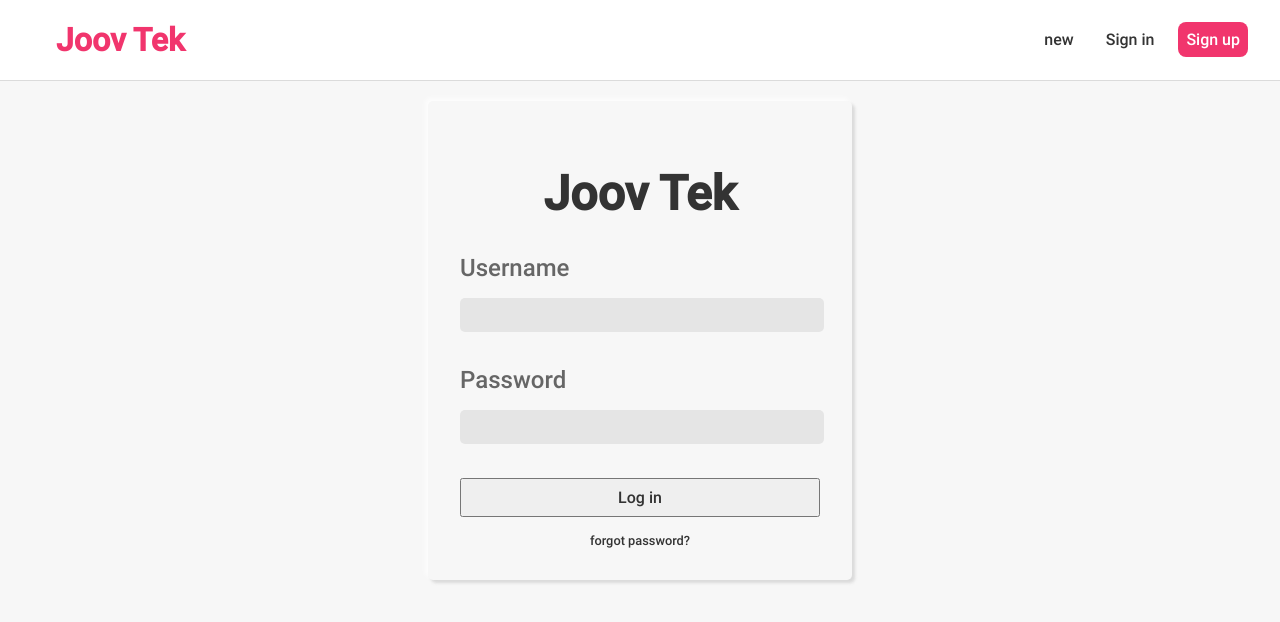
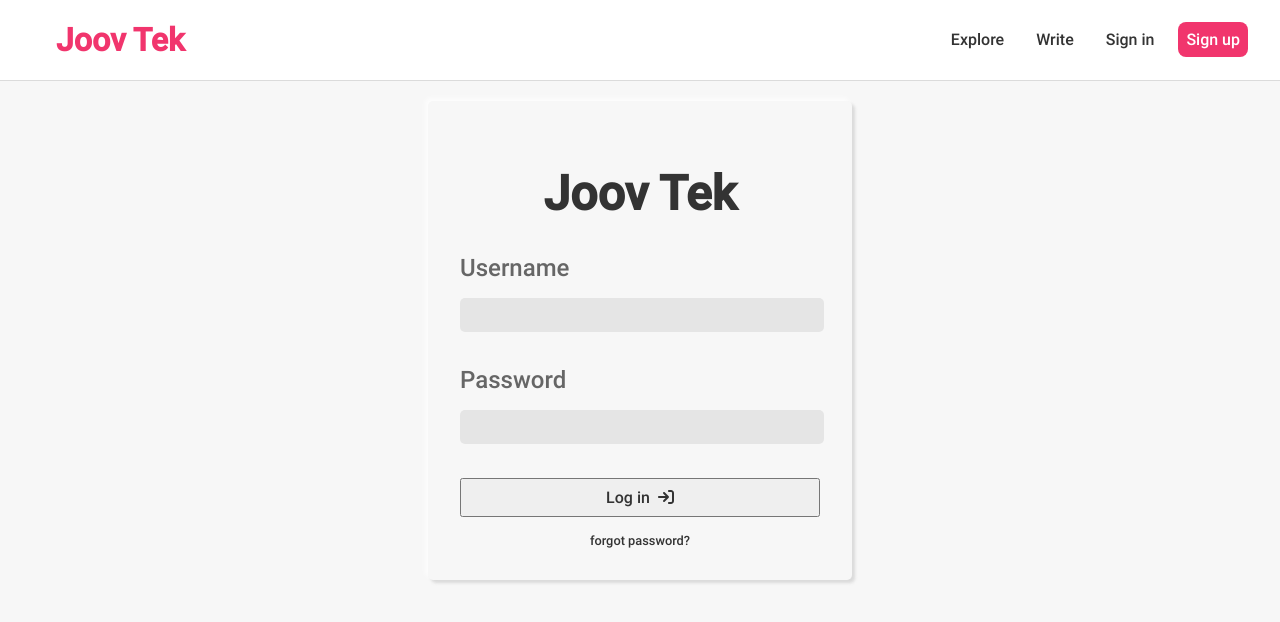
Before and after one commit to acf-patrick/jovo-blog, a React (Create React App) app: page /signin in a window 1280 px wide. Shown: the top 622 px of the page. Built offline with nearby package versions, Linux system fonts and the light colour scheme; the HTML template or start-up script is replaced by a standard one.

Commit message:
manage routes

```diff
--- a/package.json
+++ b/package.json
@@ -14,6 +14,7 @@
     "react-dom": "^17.0.1",
     "react-router-dom": "^6.2.2",
     "react-scripts": "4.0.1",
+    "typewriter-effect": "^2.18.2",
     "web-vitals": "^0.2.4"
   },
   "scripts": {
--- a/src/App.js
+++ b/src/App.js
@@ -16,7 +16,7 @@ function App() {
         <Navbar />
         <div className="content">
           <Routes>
-            <Route path="/" element={<Home />} />
+            <Route path="/blogs" element={<Home />} />
             <Route path="/create" element={<Create />} />
             <Route path="/signin" element={<Login />} />
             <Route
--- a/src/components/Home/Home.js
+++ b/src/components/Home/Home.js
@@ -20,7 +20,7 @@ const Home = () => {
       {blogs && (
         <BlogList
           blogs={blogs}
-          title={blogs.length ? "All blogs!" : "No blog found"}
+          title={blogs.length ? "Top blogs!" : "No blog found"}
           removeBlog={removeBlog}
         />
       )}
--- a/src/components/Login/Login.css
+++ b/src/components/Login/Login.css
@@ -4,6 +4,13 @@
   }
   100% {
     transform: translateX(-10px);
+  }
+}
+
+@keyframes left-to-right {
+  0% {
+    transform: translateX(-5px);
+    opacity: 0;
   }
 }
 
@@ -41,6 +48,10 @@
 .login-card .logo {
   text-align: center;
   margin: 2rem;
+}
+
+.login-card span {
+  margin-right: 0.5rem;
 }
 
 .login-card input {
--- a/src/components/Login/Login.js
+++ b/src/components/Login/Login.js
@@ -1,9 +1,9 @@
 import "./Login.css";
+import encrypt from "../../encrypt";
 import { Link } from "react-router-dom";
 import { useState } from "react";
-import encrypt from "../../encrypt";
 import { FontAwesomeIcon } from "@fortawesome/react-fontawesome";
-import { faExclamationTriangle } from "@fortawesome/free-solid-svg-icons";
+import { faArrowRightToBracket, faExclamationTriangle, faEye } from "@fortawesome/free-solid-svg-icons";
 
 const Login = () => {
   const [errMessage, setErrMessage] = useState("");
@@ -24,7 +24,7 @@ const Login = () => {
       let input = document.querySelector(`[name=${type}]`);
       input.style.animation = "";
       setTimeout(() => {
-        input.style.animation = "shake 200ms ease 0ms 2";
+        input.style.animation = "shake 200ms ease 300ms 2";
       }, 0);
       const message = `Invalid ${type}!`;
       setErrMessage(message);
@@ -75,13 +75,17 @@ const Login = () => {
               marginTop: "1rem",
               color: "red",
               fontSize: "1rem",
+              animation: "left-to-right 400ms ease-out"
             }}
           >
-            <span style={{ marginRight: "0.5rem" }}>{errMessage}</span>
+            <span>{errMessage}</span>
             <FontAwesomeIcon icon={faExclamationTriangle} />
           </p>
         )}
-        <button type="submit">Log in</button>
+        <button type="submit">
+          <span>Log in</span>
+          <FontAwesomeIcon icon={faArrowRightToBracket}/>
+        </button>
         <p className="forgot">
           <Link to="/password">forgot password?</Link>
         </p>
--- a/src/components/Navbar/Navbar.css
+++ b/src/components/Navbar/Navbar.css
@@ -5,12 +5,18 @@
   padding: 0.8rem 2rem;
   border-bottom: 1px solid #dbdbdb;
   background: white;
+
 }
 
 .navbar .logo {
   font-size: 2rem;
   color: #f1356d;
   font-weight: bold;
+  transition: transform 1s ease-in-out;
+}
+
+.navbar .logo:hover {
+  transform: rotateY(360deg);
 }
 
 .navbar a {
@@ -19,7 +25,7 @@
   padding: 0.5rem;
 }
 
-.signin:hover {
+.links a:hover {
   color: #f1356d;
 }
 
@@ -30,5 +36,6 @@
 }
 
 .signup:hover {
+  color: white !important;
   background: hsl(342, 87%, 70%);
 }
--- a/src/components/Navbar/Navbar.js
+++ b/src/components/Navbar/Navbar.js
@@ -1,6 +1,4 @@
 import { Link } from 'react-router-dom';
-import { FontAwesomeIcon } from '@fortawesome/react-fontawesome';
-import { faUserPlus } from '@fortawesome/free-solid-svg-icons';
 import './Navbar.css';
 
 const Navbar = () => {
@@ -8,7 +6,8 @@ const Navbar = () => {
     <nav className="navbar">
       <Link to="/" className="logo">Joov Tek</Link>
       <div className="links">
-        <Link to="/create">new</Link>
+        <Link to="/blogs">Explore</Link>
+        <Link to="/create">Write</Link>
         <Link to="/signin" className="signin">Sign in</Link>
         <Link to="/singup" className="signup">Sign up</Link>
       </div>
```
Also changed, not shown: 1 other file (tests, documents, lock files or other folders).
